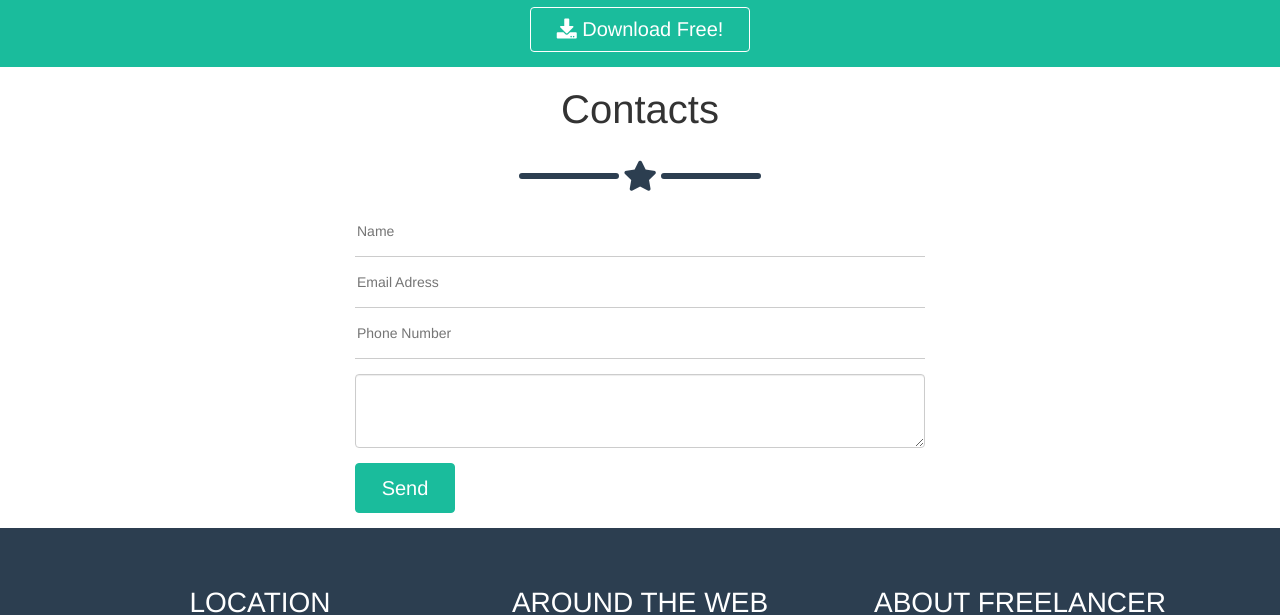
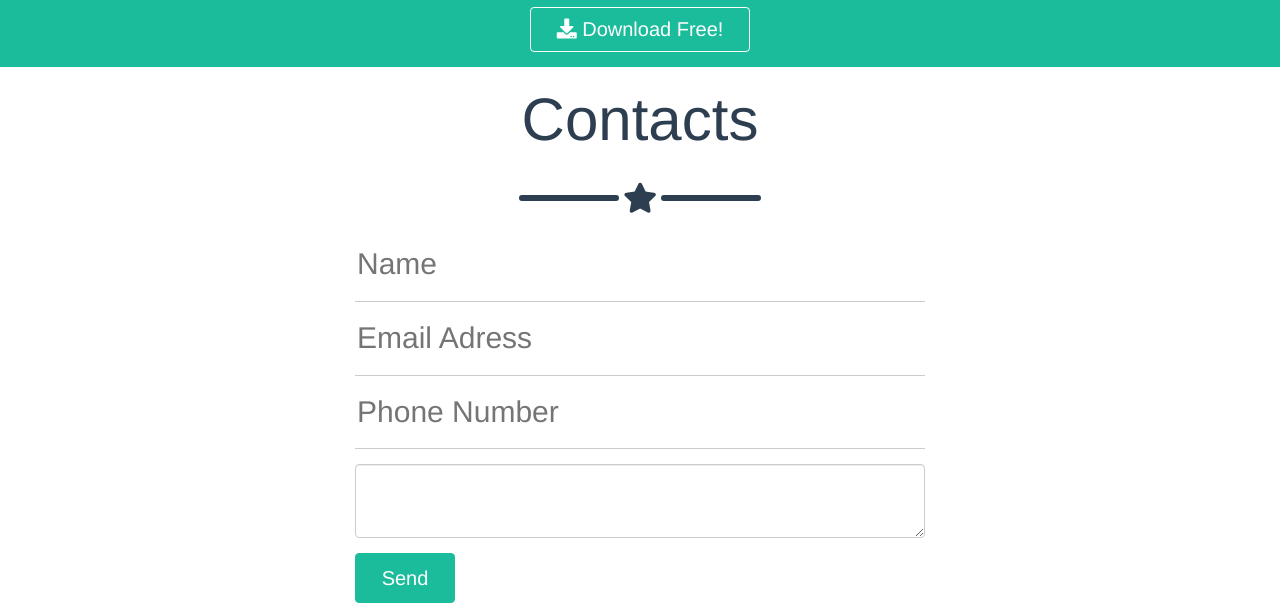
Before and after one commit to EmmanueleLibraro/html-css-bootstrap-freelancer, a plain HTML site: page index.html in a window 1280 px wide. Shown: the part 1607-2222 px from the top of the page. Drawn offline with nearby package versions, Linux system fonts and the light colour scheme.

Commit message:
correzione

```diff
--- a/css/main.css
+++ b/css/main.css
@@ -170,7 +170,8 @@
 
 /* Quarto-box */
 .container h3{
-    font-size: 40px;
+    font-size: 60px;
+    color: #2C3E50;
 }
 
 .container .email-test .test{
@@ -180,6 +181,7 @@
     border-bottom: 1px solid #ccc;
     padding-bottom: 15px;
     padding-top: 15px;
+    font-size: 30px;
 }
 
 .container .email-test .area-test{
```
